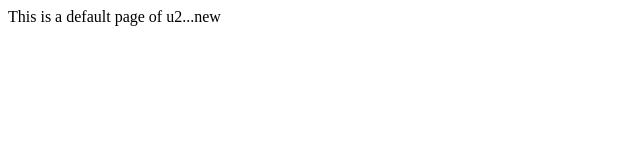
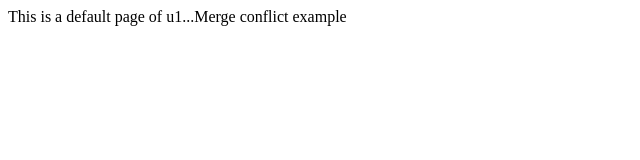
Before and after one commit to hanibobba/MyWebsite, a plain HTML site: page aboutus.html in a window 1280 px wide. Shown: the whole page, without its empty margins (0-640 px from the left). Drawn offline with Linux system fonts and the light colour scheme.

Commit message:
updated u1

```diff
--- a/aboutus.html
+++ b/aboutus.html
@@ -3,6 +3,6 @@
         <title>MyApp u1 new</title>
     </head>
     <body>
-        This is a default page of u2...new
+        This is a default page of u1...Merge conflict example
     </body>
 </html>
```
